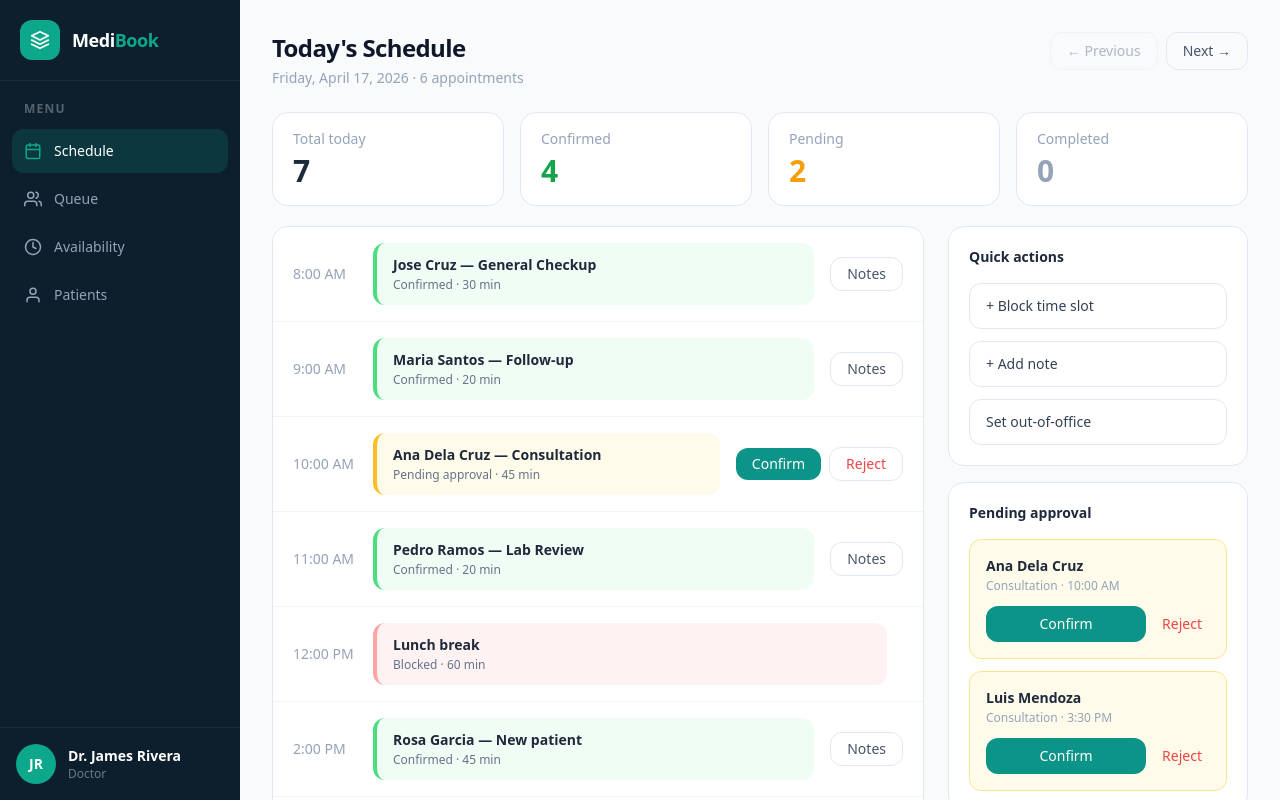
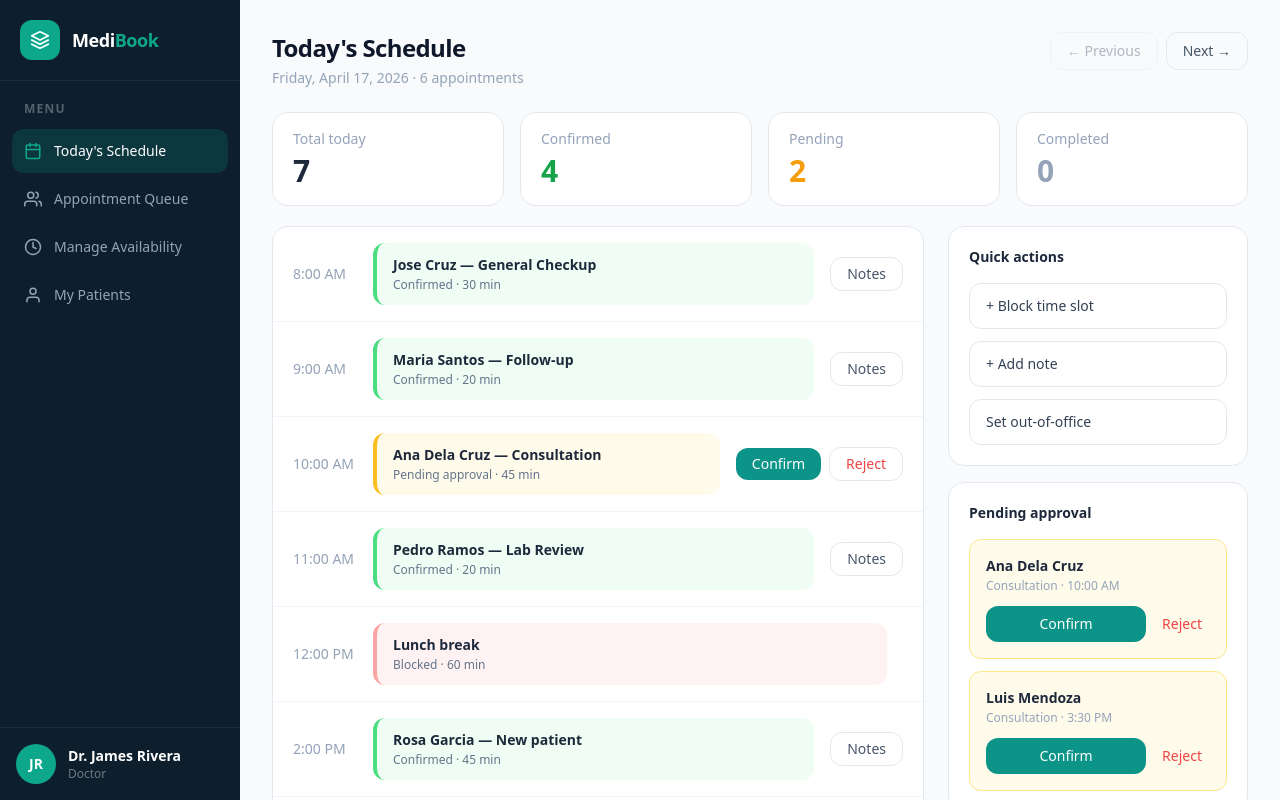
Before and after one commit to adryandevi/Healthcare-booking-system, a React (Vite) app in the folder client/: page /doctor/schedule in a window 1280 px wide. Built offline with nearby package versions, Linux system fonts and the light colour scheme; no server answers.

Commit message:
feat: update navigation labels in DoctorLayout for clarity

```diff
--- a/client/src/pages/doctor/DoctorLayout.tsx
+++ b/client/src/pages/doctor/DoctorLayout.tsx
@@ -4,7 +4,7 @@ import Sidebar from "../../components/layout/Sidebar";
 const NAV_ITEMS = [
   {
     to: "/doctor/schedule",
-    label: "Schedule",
+    label: "Today's Schedule",
     icon: (
       <svg width="18" height="18" viewBox="0 0 24 24" fill="none" stroke="currentColor" strokeWidth="2" strokeLinecap="round" strokeLinejoin="round">
         <rect x="3" y="4" width="18" height="18" rx="2" />
@@ -16,7 +16,7 @@ const NAV_ITEMS = [
   },
   {
     to: "/doctor/queue",
-    label: "Queue",
+    label: "Appointment Queue",
     icon: (
       <svg width="18" height="18" viewBox="0 0 24 24" fill="none" stroke="currentColor" strokeWidth="2" strokeLinecap="round" strokeLinejoin="round">
         <path d="M17 21v-2a4 4 0 0 0-4-4H5a4 4 0 0 0-4 4v2" />
@@ -28,7 +28,7 @@ const NAV_ITEMS = [
   },
   {
     to: "/doctor/availability",
-    label: "Availability",
+    label: "Manage Availability",
     icon: (
       <svg width="18" height="18" viewBox="0 0 24 24" fill="none" stroke="currentColor" strokeWidth="2" strokeLinecap="round" strokeLinejoin="round">
         <circle cx="12" cy="12" r="10" />
@@ -38,7 +38,7 @@ const NAV_ITEMS = [
   },
   {
     to: "/doctor/patients",
-    label: "Patients",
+    label: "My Patients",
     icon: (
       <svg width="18" height="18" viewBox="0 0 24 24" fill="none" stroke="currentColor" strokeWidth="2" strokeLinecap="round" strokeLinejoin="round">
         <path d="M20 21v-2a4 4 0 0 0-4-4H8a4 4 0 0 0-4 4v2" />
```
